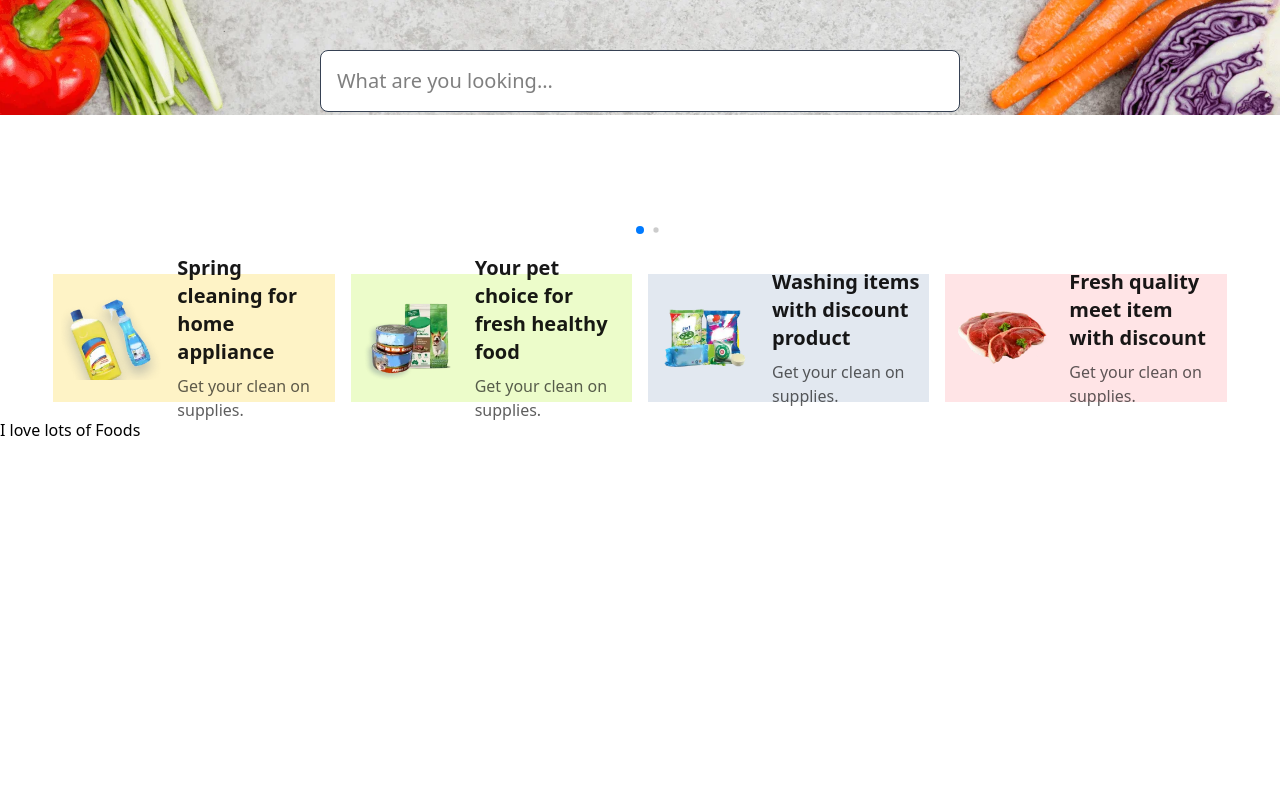
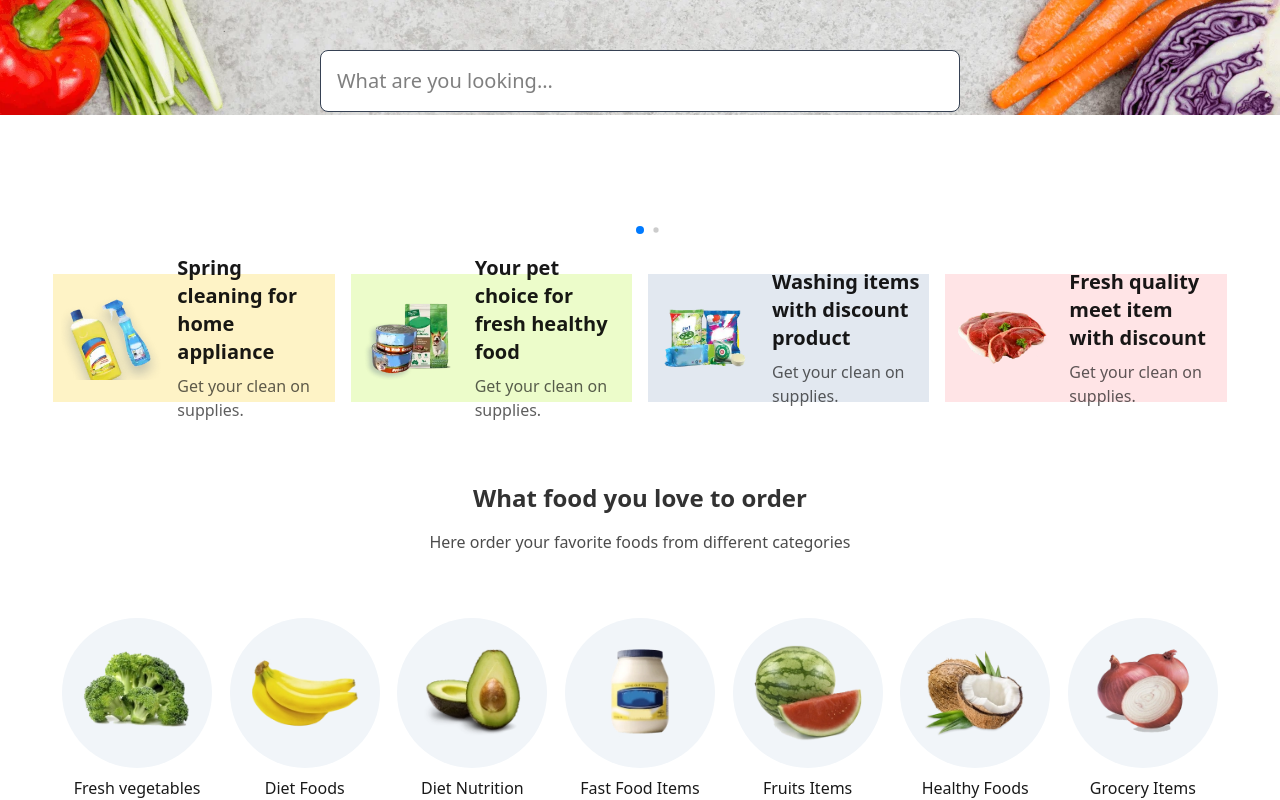
Before and after one commit to riteshtamang1027/Bora-Bazar-webpage, a React (Vite) app: page / in a window 1280 px wide. Shown: the part 476-1276 px from the top of the page. Before the commit the page ends 918 px from the top, so only its background shows below. Built offline with nearby package versions, Linux system fonts and the light colour scheme.

Commit message:
add images in food items

```diff
--- a/src/components/Food_Items.jsx
+++ b/src/components/Food_Items.jsx
@@ -1,9 +1,71 @@
-import React from 'react'
+import React from 'react';
+import first from '../../public/foods_images/1.jpg'
+import second from '../../public/foods_images/2.jpg'
+import third from '../../public/foods_images/3.jpg'
+import forth from '../../public/foods_images/4.jpg'
+import fifth from '../../public/foods_images/5.jpg'
+import sixth from '../../public/foods_images/6.jpg'
+import seventh from '../../public/foods_images/7.jpg'
+
+
 
 export default function Food_Items() {
   return (
-    <div>
-      I love lots of  Foods
+    <div className='mt-16'>
+        <div className='w-11/12 mx-auto '>
+        <div className='grid items-center  text-center space-y-4'>
+        <h1 className='text-2xl font-semibold opacity-80'>
+            What food you love to order
+            </h1>
+            <p className='opacity-70'>Here order your favorite foods from different categories</p>
+        </div>
+        <div className='grid grid-cols-7'>
+        {
+            Items.map((item,index)=>(
+                <div className='flex flex-col items-center mt-16 space-y-2'>
+                <div className=' rounded-full w-max bg-slate-100'>
+                     <img width={150} src={item.Image} alt="" />
+                 </div>
+                     <p className=' opacity-90 font-medium text-[16px]'>{item.Name}</p>
+                </div>
+            ))
+        }
+        </div>
+
+
+
+        </div>
     </div>
   )
 }
+
+
+const Items=[
+    {
+        Image:first,
+        Name:"Fresh vegetables",
+    }, {
+        Image:second,
+        Name:"Diet Foods",
+    },
+    {
+        Image:third,
+        Name:"Diet Nutrition",
+    },
+    {
+        Image:forth,
+        Name:"Fast Food Items",
+    },
+    {
+        Image:fifth,
+        Name:"Fruits Items",
+    },
+    {
+        Image:sixth,
+        Name:"Healthy Foods",
+    },
+    {
+        Image:seventh,
+        Name:"Grocery Items",
+    },
+]
```
